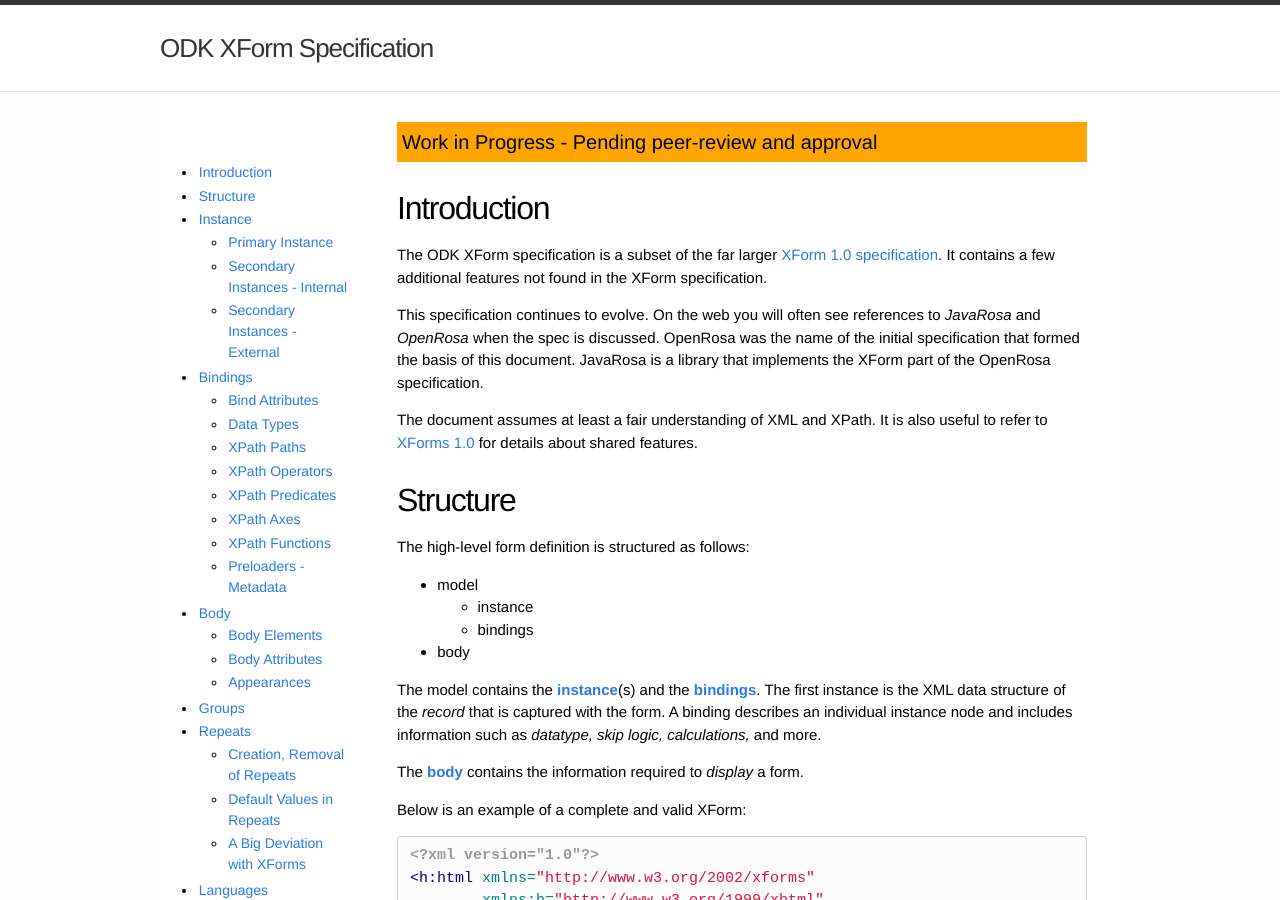
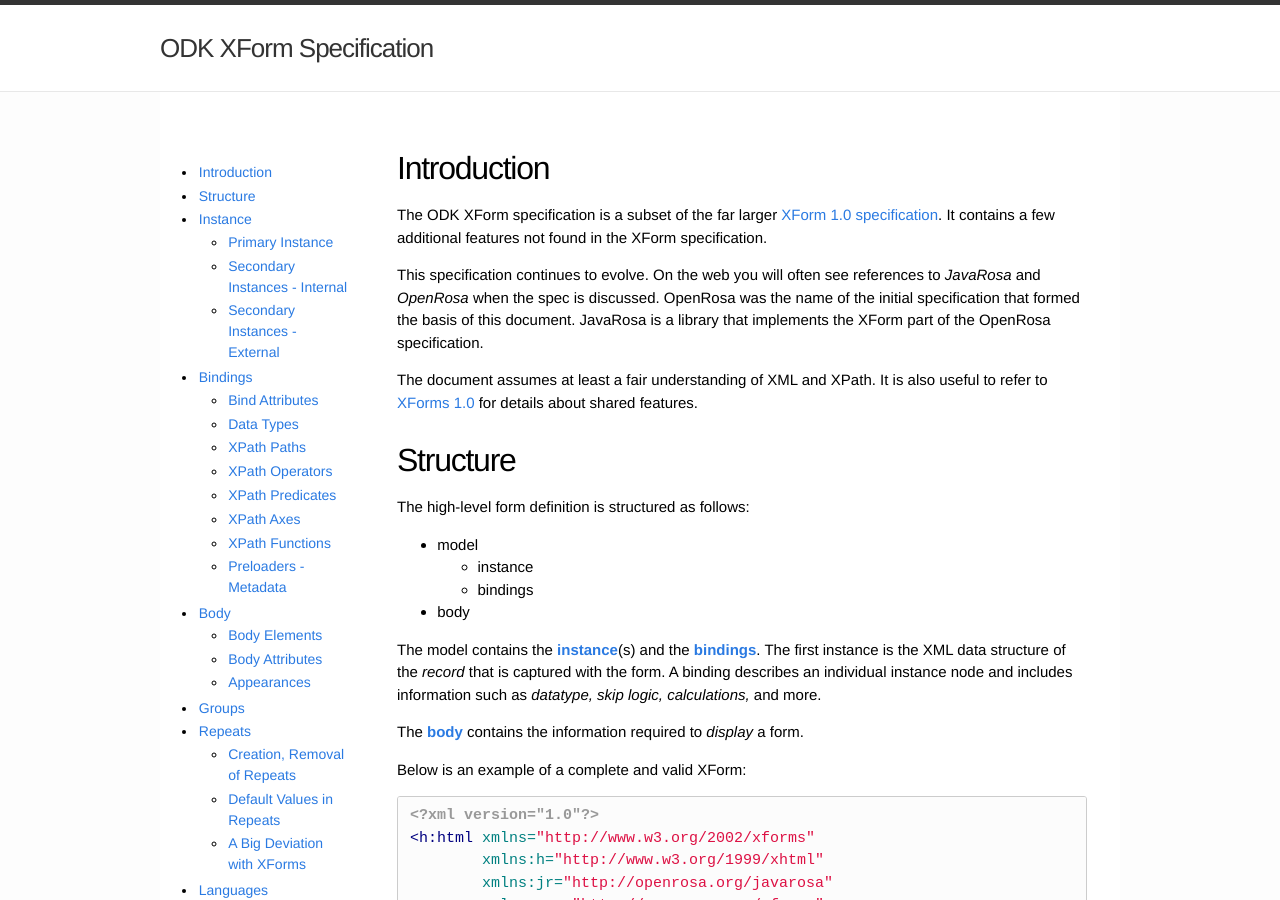
Before and after one commit to getodk/xforms-spec, a Jekyll site: the page built from index.html, in a window 1280 px wide and 900 px high. Built offline with Jekyll 4.4.1, drawn with Linux system fonts in a browser that asks for light colours.

Commit message:
remove banner, part of #46

```diff
--- a/index.html
+++ b/index.html
@@ -5,7 +5,6 @@
 <div class="sidenav clearfix"></div>
 
 <div class="wrap">
-    <h1 style="font-size: 20px; background: orange; padding: 5px;">Work in Progress - Pending peer-review and approval</h1>
 	<article class="post-content">
 		{% for section in site.sections %}
 		<section class="post">
```
